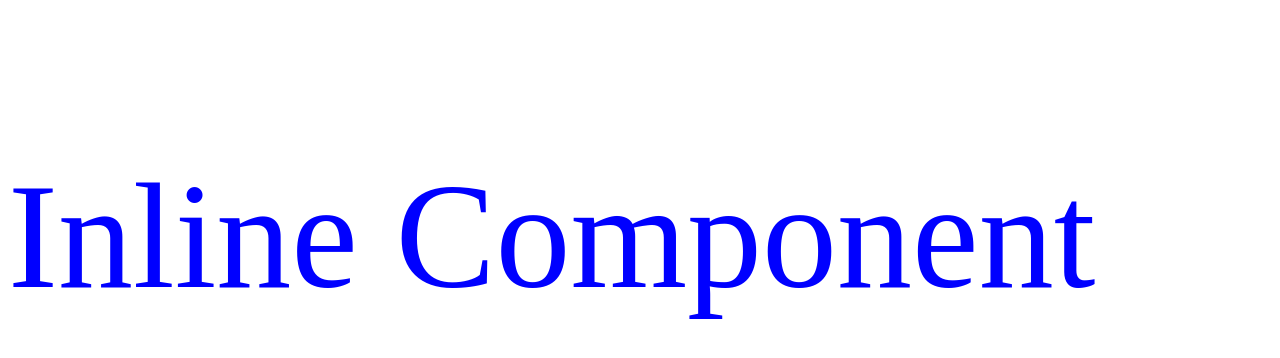
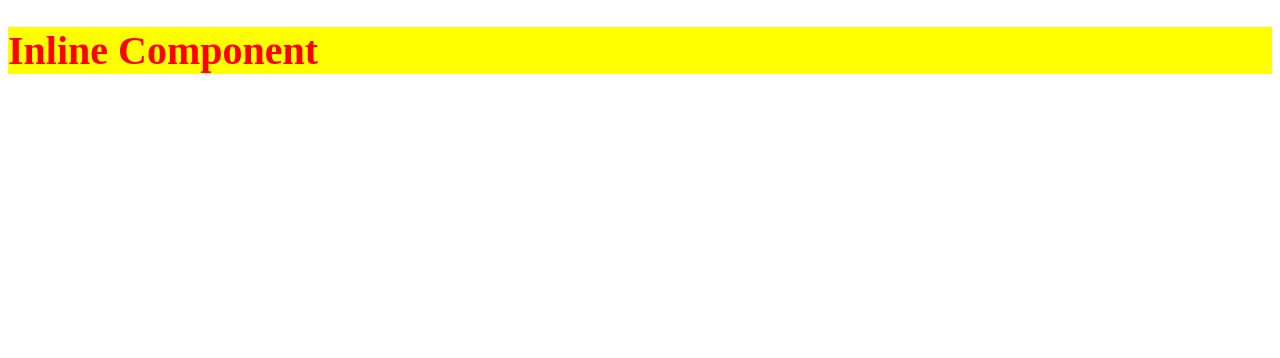
Before and after one commit to mintrosetta/lecture-react-javascript, a React (Vite) app in the folder todoapp/: page / in a window 1280 px wide. Shown: the top 358 px of the page. Built offline with nearby package versions, Linux system fonts and the light colour scheme.

Commit message:
css stylesheet to component

```diff
--- a/todoapp/src/components/InlineComponent.jsx
+++ b/todoapp/src/components/InlineComponent.jsx
@@ -1,9 +1,12 @@
+import '../css/style.css';
+
 const heanderStyle = { color: "blue", fontSize: "150px" };
 
 export default function InlineComponent() {
     return (
         <>
-            <p style={heanderStyle}>Inline Component</p>
+            {/* <p style={heanderStyle}>Inline Component</p> */}
+            <h1 className='header'>Inline Component</h1>
         </>
     );
 }
--- /dev/null
+++ b/todoapp/src/css/style.css
@@ -0,0 +1,5 @@
+.header {
+    color: red;
+    background-color: yellow;
+    font-size: 40px;
+}
```
